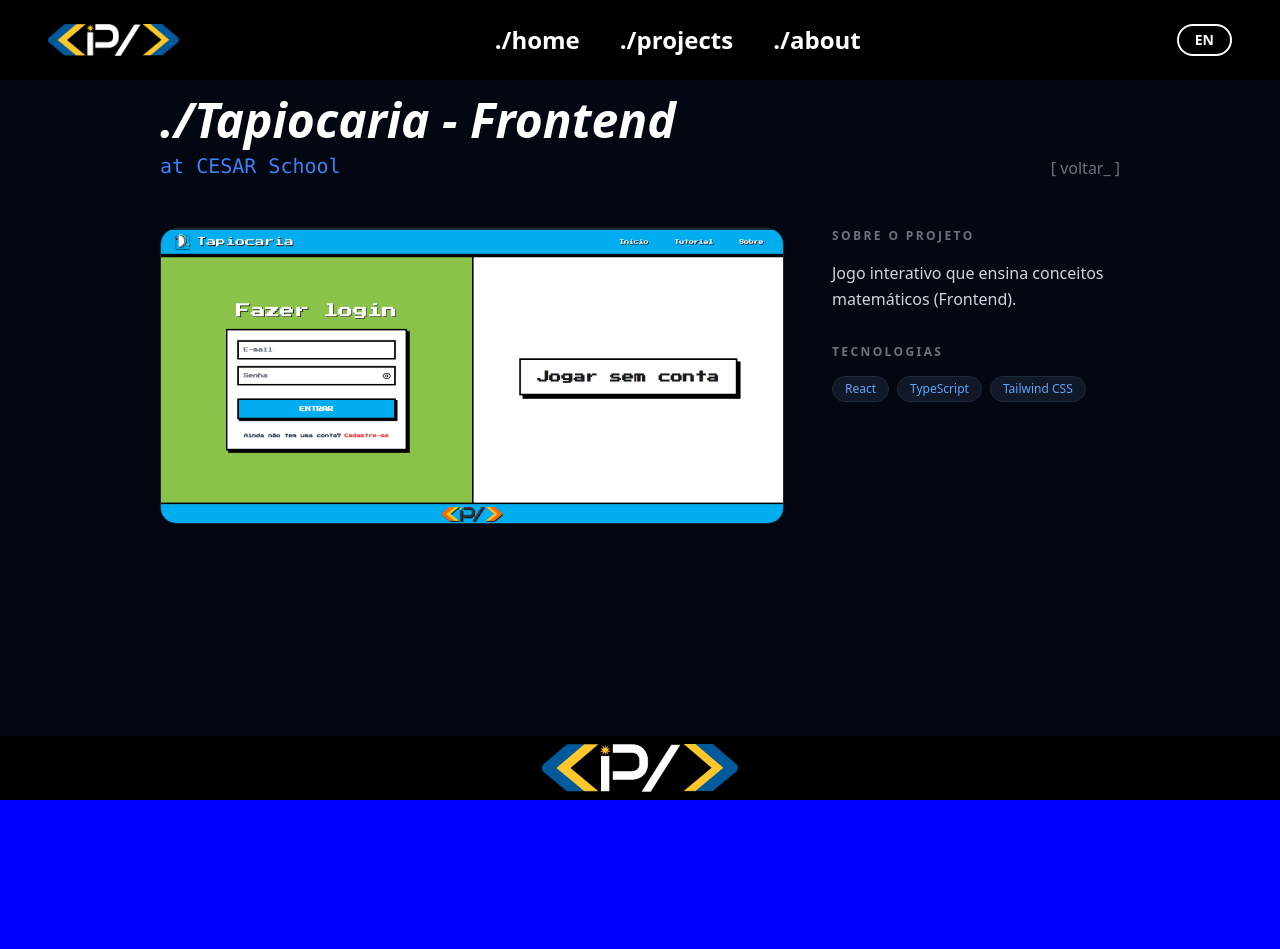
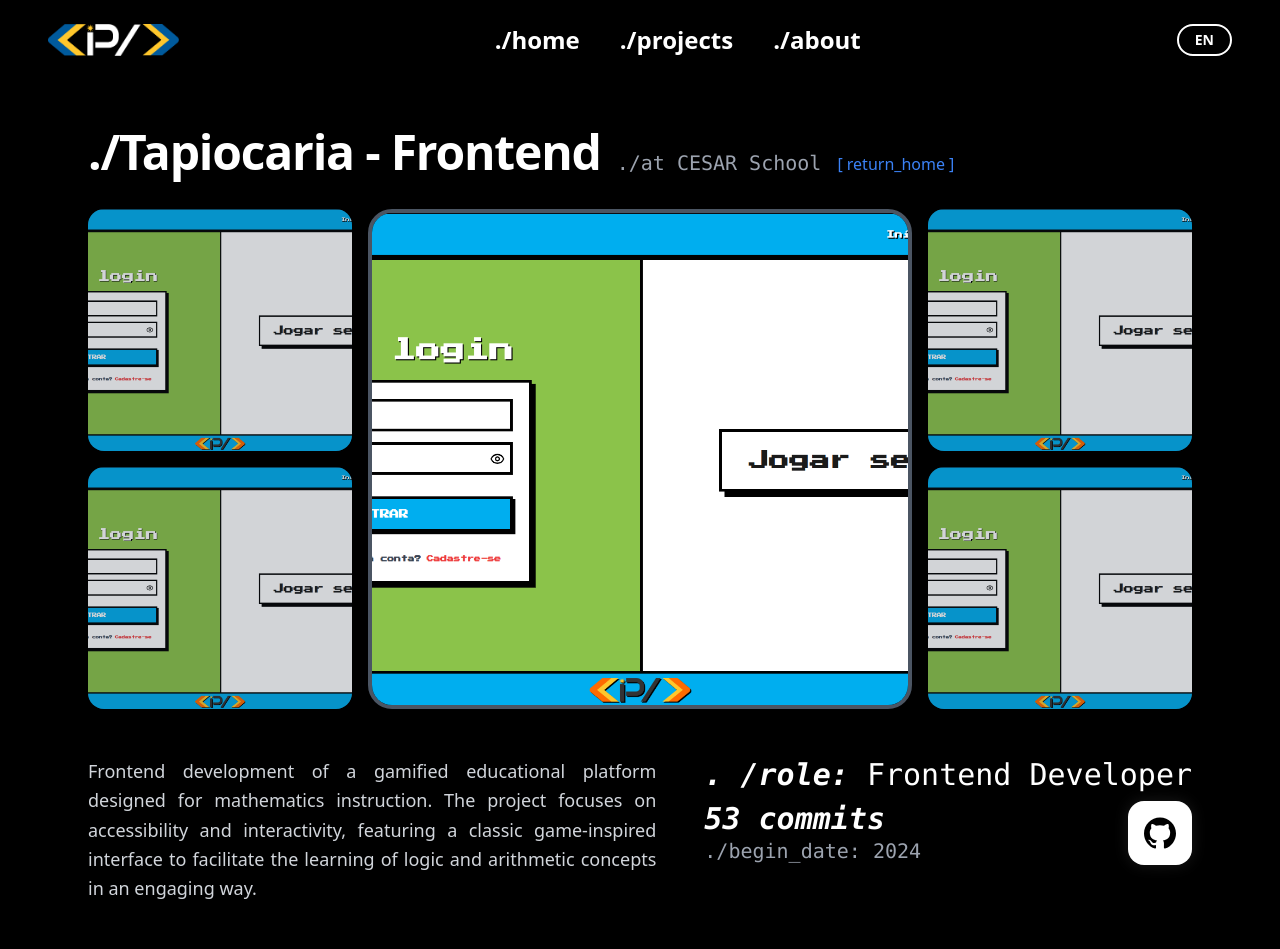
Before and after one commit to paulo-campos-57/paulo-campos-portfolio, a React (Vite) app in the folder pc-portfolio/: page /project/1 in a window 1280 px wide. Shown: the top 949 px of the page. Before the commit the page ends 800 px from the top, so only its background shows below. Built offline with nearby package versions, Linux system fonts and the light colour scheme.

Commit message:
style: adapt project page and index

```diff
--- a/pc-portfolio/src/data/projects.ts
+++ b/pc-portfolio/src/data/projects.ts
@@ -4,9 +4,15 @@ export const projects = [
         title: "Tapiocaria - Frontend",
         enterprise: "CESAR School",
         description:
-            "Jogo interativo que ensina conceitos matemáticos (Frontend).",
+            "Interactive game that teaches mathematical concepts (Frontend).",
+        fullDescription: "Frontend development of a gamified educational platform designed for mathematics instruction. The project focuses on accessibility and interactivity, featuring a classic game-inspired interface to facilitate the learning of logic and arithmetic concepts in an engaging way.",
         image: "/projects/tapiocaria-front.png",
-        stack: ["React", "TypeScript", "Tailwind CSS"],
+        gallery: ["/projects/tapiocaria-front.png", "/projects/tapiocaria-front.png", "/projects/tapiocaria-front.png", "/projects/tapiocaria-front.png"],
+        role: "Frontend Developer",
+        commits: "53",
+        date: "2024",
+        stack: ["React", "TypeScript", "TailwindCSS"],
+        githubLink: "https://github.com/paulo-campos-57/Projeto-TCC-FrontEnd/tree/development"
     },
     {
         id: 2,
@@ -15,7 +21,11 @@ export const projects = [
         description:
             "Jogo interativo que ensina conceitos matemáticos (Backend).",
         image: "/projects/tapiocaria-back.png",
+        role: "Backend Developer",
+        commits: "120",
+        date: "2024",
         stack: ["Python", "Flask", "PostgreSQL", "Docker"],
+        githubLink: "https://github.com/paulo-campos-57/Projeto-TCC-BackEnd/tree/development"
     },
     {
         id: 3,
@@ -23,6 +33,10 @@ export const projects = [
         enterprise: "CESAR School",
         description: "API de comunicação com o Gemini, focado e estudos de Cloud.",
         image: "/projects/cloudia-backend.png",
+        role: "Backend Developer",
+        commits: "85",
+        date: "2024",
         stack: ["NodeJs", "Docker", "express", "Github Actions"],
+        githubLink: "https://github.com/paulo-campos-57/CloudIA"
     },
 ];
--- a/pc-portfolio/src/pages/Index.tsx
+++ b/pc-portfolio/src/pages/Index.tsx
@@ -88,7 +88,12 @@ export default function Index() {
           transition={{ duration: 0.5 }}
           className="flex flex-col items-center justify-center gap-6"
         >
-          <img src="/logo.png" alt="Logo" className="h-20 w-auto" />
+          <div className="text-white text-6xl text-center leading-tight font-bold">
+            Turning <span className="relative inline-block px-2 ml-1">
+              <span className="relative z-10 text-black">code</span>
+              <span className="absolute inset-0 bg-blue-500 -skew-x-6"></span>
+            </span> into reality
+          </div>
           <div className="flex flex-col items-center justify-center gap-1">
             <h1 className="text-white text-4xl text-center leading-tight font-bold">
               Paulo Campos
--- a/pc-portfolio/src/pages/Project.tsx
+++ b/pc-portfolio/src/pages/Project.tsx
@@ -1,4 +1,4 @@
-import { useParams, useNavigate } from "react-router-dom";
+import { useParams, useNavigate, Link } from "react-router-dom";
 import Header from "@/components/Header";
 import Footer from "@/components/Footer";
 import { projects } from "../data/projects";
@@ -11,77 +11,108 @@ export default function Project() {
 
     if (!project) {
         return (
-            <div className="min-h-screen bg-gray-800 text-white flex items-center justify-center">
-                <p>Project not found.</p>
-                <div
-                    className="text-blue-500 ml-2 underline" onClick={() => navigate("/")}>
-                    Go back
-                </div>
+            <div className="min-h-screen bg-gray-950 text-white flex flex-col items-center justify-center font-mono">
+                <p className="text-xl">./project_not_found</p>
+                <button
+                    className="mt-4 text-blue-500 hover:underline"
+                    onClick={() => navigate("/")}
+                >
+                    [ return_home ]
+                </button>
             </div>
         );
     }
 
     return (
-        <div className="min-h-screen w-full bg-gray-950 flex flex-col">
+        <div className="min-h-screen w-full bg-black flex flex-col font-sans">
             <Header />
 
-            <main className="flex-1 max-w-5xl mx-auto w-full p-8 pt-24">
-                {/* Título */}
-                <div className="flex flex-col md:flex-row md:items-end justify-between mb-12 gap-4">
-                    <div>
-                        <h1 className="text-5xl font-bold text-white mb-2 italic">
-                            ./{project.title}
-                        </h1>
-                        <p className="text-xl text-blue-500 font-mono">
-                            at {project.enterprise || "Personal Project"}
-                        </p>
-                    </div>
-                    <div
-                        className="text-gray-500 hover:text-white transition-colors cursor-pointer"
+            <div className="flex-1 max-w-6xl mx-auto w-full px-6 pt-32 pb-12">
+                <div className="flex flex-col md:flex-row items-baseline gap-4 mb-8">
+                    <h1 className="text-white text-4xl md:text-5xl font-bold tracking-tight">
+                        ./{project.title}
+                    </h1>
+                    <span className="text-gray-400 text-xl font-mono">
+                        ./at {project.enterprise || "Personal"}
+                    </span>
+                    <button
+                        className="mt-4 text-blue-500 hover:underline"
                         onClick={() => navigate("/")}
                     >
-                        [ voltar_ ]
+                        [ return_home ]
+                    </button>
+                </div>
+
+                {/* Grid de Imagens */}
+                <div className="grid grid-cols-4 grid-rows-2 gap-4 h-[300px] md:h-[500px] mb-12">
+                    <div className="col-span-1 bg-gray-800 rounded-2xl overflow-hidden hidden md:block">
+                        <img src={project.gallery?.[0] || project.image} className="w-full h-full object-cover opacity-80" />
+                    </div>
+                    <div className="col-span-4 md:col-span-2 row-span-2 bg-gray-700 rounded-3xl overflow-hidden border-4 border-gray-600">
+                        <img src={project.image} className="w-full h-full object-cover" />
+                    </div>
+                    <div className="col-span-1 bg-gray-800 rounded-2xl overflow-hidden hidden md:block">
+                        <img src={project.gallery?.[1] || project.image} className="w-full h-full object-cover opacity-80" />
+                    </div>
+                    <div className="col-span-1 bg-gray-800 rounded-2xl overflow-hidden hidden md:block">
+                        <img src={project.gallery?.[2] || project.image} className="w-full h-full object-cover opacity-80" />
+                    </div>
+                    <div className="col-span-1 bg-gray-800 rounded-2xl overflow-hidden hidden md:block">
+                        <img src={project.gallery?.[3] || project.image} className="w-full h-full object-cover opacity-80" />
                     </div>
                 </div>
 
-                <div className="grid grid-cols-1 lg:grid-cols-3 gap-12">
-                    {/* Imagem e stack */}
-                    <div className="lg:col-span-2">
-                        <div className="rounded-2xl overflow-hidden border border-gray-800 bg-gray-900">
-                            <img
-                                src={project.image}
-                                alt={project.title}
-                                className="w-full h-auto object-cover"
-                            />
-                        </div>
+                <div className="flex flex-col md:flex-row justify-between gap-12 mb-12">
+                    <div className="flex-1">
+                        <p className="text-gray-300 text-lg leading-relaxed text-justify">
+                            {project.fullDescription}
+                        </p>
                     </div>
 
-                    {/* Detalhes Laterais */}
-                    <div className="flex flex-col gap-8">
-                        <div>
-                            <h3 className="text-gray-500 text-xs uppercase tracking-[0.2em] font-bold mb-4">
-                                Sobre o projeto
-                            </h3>
-                            <p className="text-gray-300 leading-relaxed">
-                                {project.description || project.description}
-                            </p>
+                    <div className="flex flex-col gap-2 min-w-[250px] font-mono">
+                        <div className="flex flex-col">
+                            <span className="text-white text-3xl font-bold italic">
+                                . /role: <span className="font-normal not-italic">{project.role || "Developer"}</span>
+                            </span>
                         </div>
 
-                        <div>
-                            <h3 className="text-gray-500 text-xs uppercase tracking-[0.2em] font-bold mb-4">
-                                Tecnologias
-                            </h3>
-                            <div className="flex flex-wrap gap-2">
-                                {project.stack?.map((tech) => (
-                                    <span key={tech} className="px-3 py-1 bg-gray-900 border border-gray-800 text-blue-400 text-xs rounded-full">
-                                        {tech}
-                                    </span>
-                                ))}
+                        <div className="flex items-center justify-between group">
+                            <div className="flex flex-col">
+                                <span className="text-white text-3xl font-bold italic">
+                                    {project.commits || "0"} commits
+                                </span>
+                                <span className="text-gray-400 text-xl font-mono">
+                                    ./begin_date: {project.date || "2024"}
+                                </span>
                             </div>
+
+                            <Link to={project.githubLink} target="_blank" rel="noopener noreferrer" className="w-16 h-16 bg-white rounded-2xl flex items-center justify-center shadow-[0_0_15px_rgba(255,255,255,0.1)]">
+                                <img src="/icons/github.svg" alt="GitHub" className="w-8 h-8" />
+                            </Link>
                         </div>
                     </div>
                 </div>
-            </main>
+
+                {/* Barra de Stack Horizontal */}
+                <div className="w-full bg-gray-600/30 backdrop-blur-sm rounded-2xl p-3 flex flex-wrap justify-center items-center gap-4 border border-gray-700">
+                    {project.stack?.map((stackName, index) => {
+                        const iconName = stackName.toLowerCase().replace(".", "dot").replace(" ", "");
+
+                        return (
+                            <div key={index} className="bg-white rounded-lg px-4 py-1 flex items-center gap-3 shadow-md transition-transform hover:scale-105">
+                                <img
+                                    src={`/icons/${iconName}.svg`}
+                                    alt={stackName}
+                                    className="w-5 h-5 object-contain"
+                                />
+                                <span className="text-black font-bold text-sm uppercase tracking-wider">
+                                    {stackName}
+                                </span>
+                            </div>
+                        );
+                    })}
+                </div>
+            </div>
 
             <Footer />
         </div>
```
Also changed, not shown: 1 other file (tests, documents, lock files or other folders).
